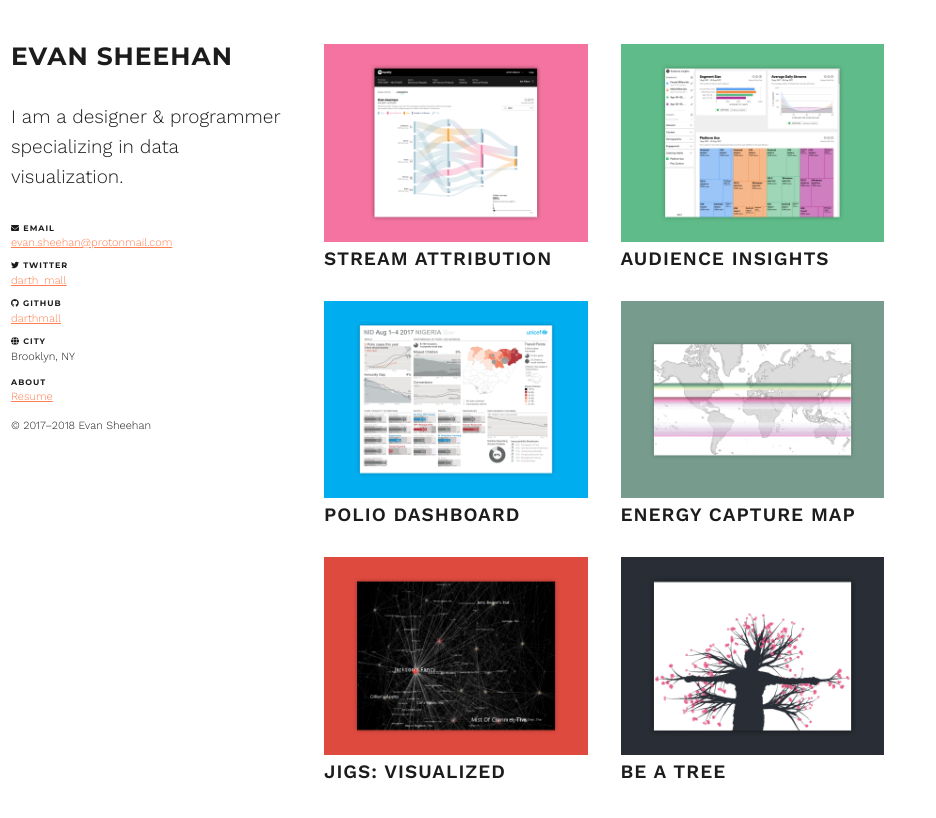
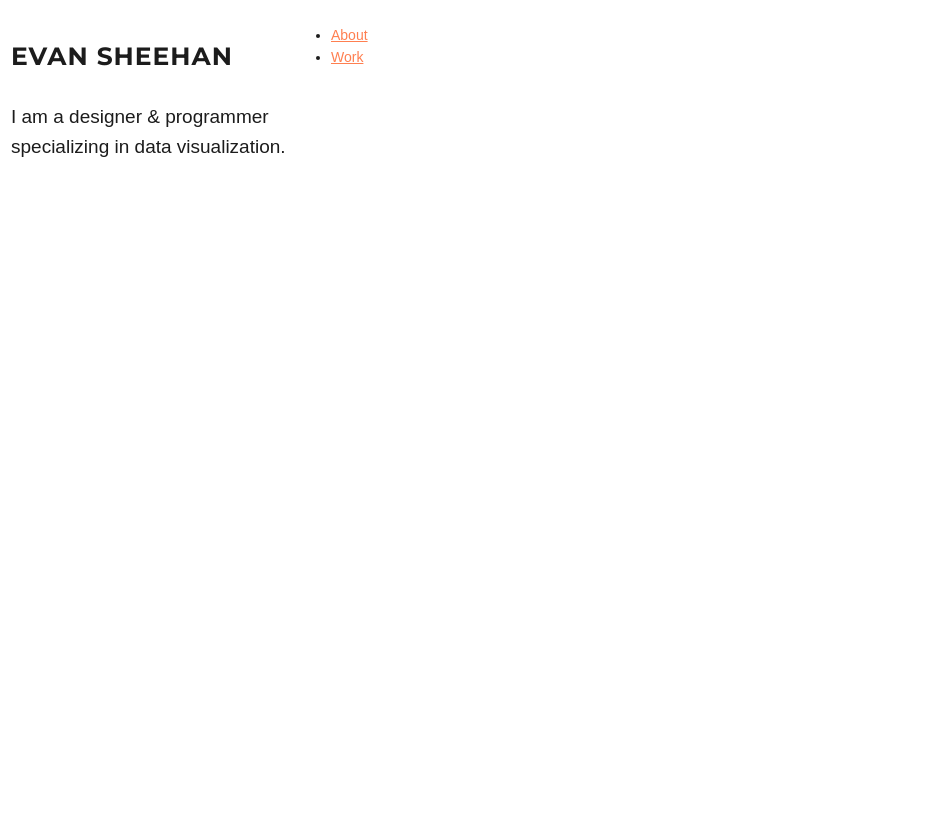
Before and after one commit to darthmall/darthmall.github.io, a Jekyll site: the page built from index.html, in a window 1280 px wide. Shown: the top 818 px of the page, without its empty margins (0-936 px from the left). Built offline with Jekyll 4.4.1, drawn with Linux system fonts in a browser that asks for light colours; nearby versions of some CDN libraries; some web fonts are replaced.

Commit message:
Convert the home page into a landing page
- Remove the project gallery from index.html
- Refactor the page template into two files: one with all of the header
  material (base.html) and one with the page footer

```diff
--- /dev/null
+++ b/_layouts/base.html
@@ -0,0 +1,24 @@
+<!DOCTYPE html>
+<html lang="en">
+  <head>
+    <meta charset="UTF-8">
+    <meta name="viewport" content="width=device-width, initial-scale=1.0">
+    <meta http-equiv="X-UA-Compatible" content="ie=edge">
+    <link href="https://fonts.googleapis.com/css?family=Chivo:400,400i|Montserrat:400,700|Space+Mono:400,700" rel="stylesheet">
+    <link href="https://use.fontawesome.com/releases/v5.0.8/css/all.css" rel="stylesheet">
+    <link rel="stylesheet" href="{{ 'style.css' | relative_url }}">
+    <title>{{ site.title }}{% if page.title %}: {{ page.title }}{% endif %}</title>
+    <script src="https://use.fontawesome.com/16ccd9e889.js"></script>
+    {% if page.color %}
+      <style>
+        :root {
+          --primary-color: #{{ page.color }};
+        };
+      </style>
+    {% endif %}
+  </head>
+
+  <body class="{{ page.classes }} grid">
+    {{ content }}
+  </body>
+</html>
--- a/_layouts/page.html
+++ b/_layouts/page.html
@@ -1,24 +1,6 @@
-<!DOCTYPE html>
-<html lang="en">
-  <head>
-    <meta charset="UTF-8">
-    <meta name="viewport" content="width=device-width, initial-scale=1.0">
-    <meta http-equiv="X-UA-Compatible" content="ie=edge">
-    <link href="https://fonts.googleapis.com/css?family=Montserrat:700|Work+Sans:300,600" rel="stylesheet">
-    <link href="https://use.fontawesome.com/releases/v5.0.8/css/all.css" rel="stylesheet">
-    <link rel="stylesheet" href="{{ 'style.css' | relative_url }}">
-    <title>{{ site.title }}{% if page.title %}: {{ page.title }}{% endif %}</title>
-    <script src="https://use.fontawesome.com/16ccd9e889.js"></script>
-    {% if page.color %}
-      <style>
-        :root {
-          --primary-color: #{{ page.color }};
-        };
-      </style>
-    {% endif %}
-  </head>
-
-  <body class="{{ page.classes }} grid">
+---
+layout: base
+---
 {{ content }}
 
 <footer class="left gridFooter">
@@ -65,6 +47,3 @@
     &copy; 2017&ndash;2018 Evan Sheehan
   </p>
 </footer>
-
-  </body>
-</html>
--- a/index.html
+++ b/index.html
@@ -1,27 +1,17 @@
 ---
-layout: page
+layout: base
 classes: home
 ---
-
 <header class="left">
-  <h1><a href="/" class="homeLink">{{ site.title }}</a></h1>
+  <h1>{{ site.title }}</h1>
   <p class="blurb">
     I am a designer &amp; programmer specializing in data visualization.
   </p>
 </header>
 
-{% assign projects = site.projects | sort: 'order' | reverse %}
-
-<nav class="gallery main">
-  {% for project in projects %}
-    {% assign delay = forloop.index | times: 60 | plus: 500 %}
-    <article class="project galleryItem fadeIn"
-             style="animation-delay:{{ delay }}ms">
-      <a href="{{ project.url }}">
-        {% capture thumbnail %}assets/img/{{ project.thumbnail }}{% endcapture %}
-        <img src="{{ thumbnail | relative_url }}" alt="{{ project.title }}: {{ project.abstract }}">
-        <h4>{{ project.title }}</h4>
-      </a>
-    </article>
-  {% endfor %}
+<nav>
+  <ul>
+    <li><a href="/about">About</a></li>
+    <li><a href="/work">Work</a></li>
+  </ul>
 </nav>
```
Lines whose indentation alone changed are shown as unchanged.
